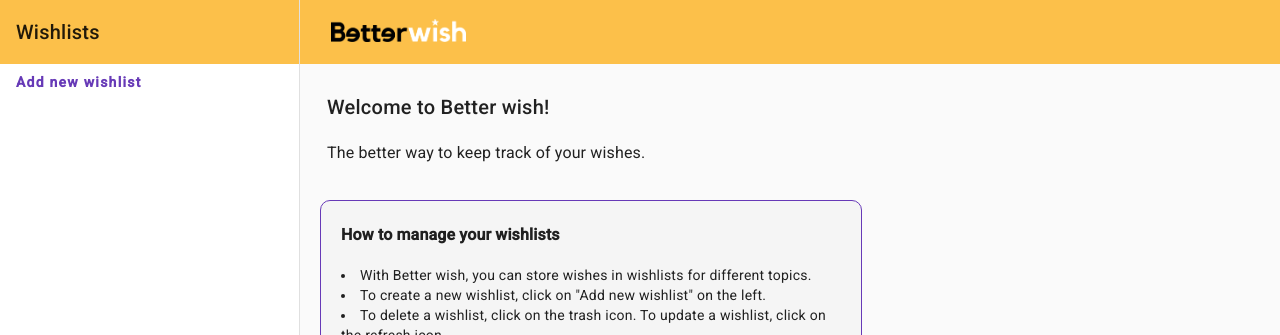
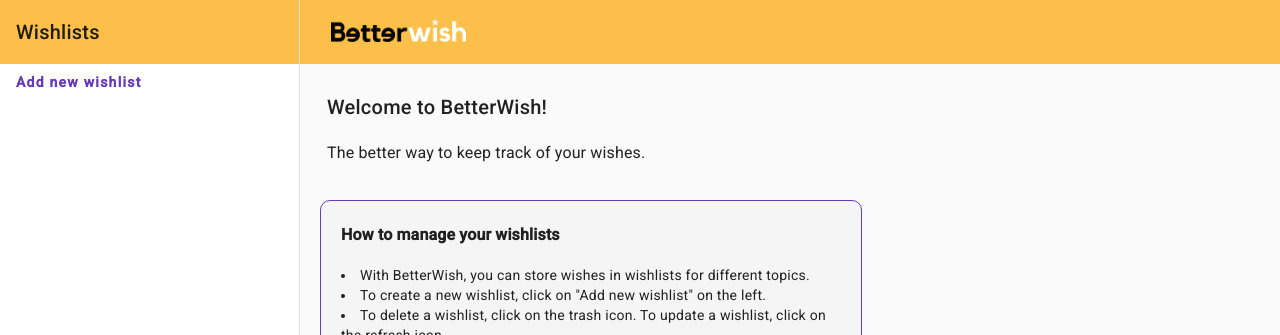
Before and after one commit to on21viktoria/better-wish, an Angular app: page / in a window 1280 px wide. Shown: the top 335 px of the page. Built offline with nearby package versions, Linux system fonts and the light colour scheme.

Commit message:
Changed spelling

```diff
--- a/src/app/home/home.component.html
+++ b/src/app/home/home.component.html
@@ -1,11 +1,11 @@
 <div class="heading-wrapper">
-  <h2>Welcome to Better wish!</h2>
+  <h2>Welcome to BetterWish!</h2>
   <h3>The better way to keep track of your wishes.</h3>
 </div>
 <div class="tutorial-wrapper">
   <h3>How to manage your wishlists</h3>
   <li>
-    With Better wish, you can store wishes in wishlists for different topics.
+    With BetterWish, you can store wishes in wishlists for different topics.
   </li>
   <li>To create a new wishlist, click on "Add new wishlist" on the left.</li>
   <li>
```
